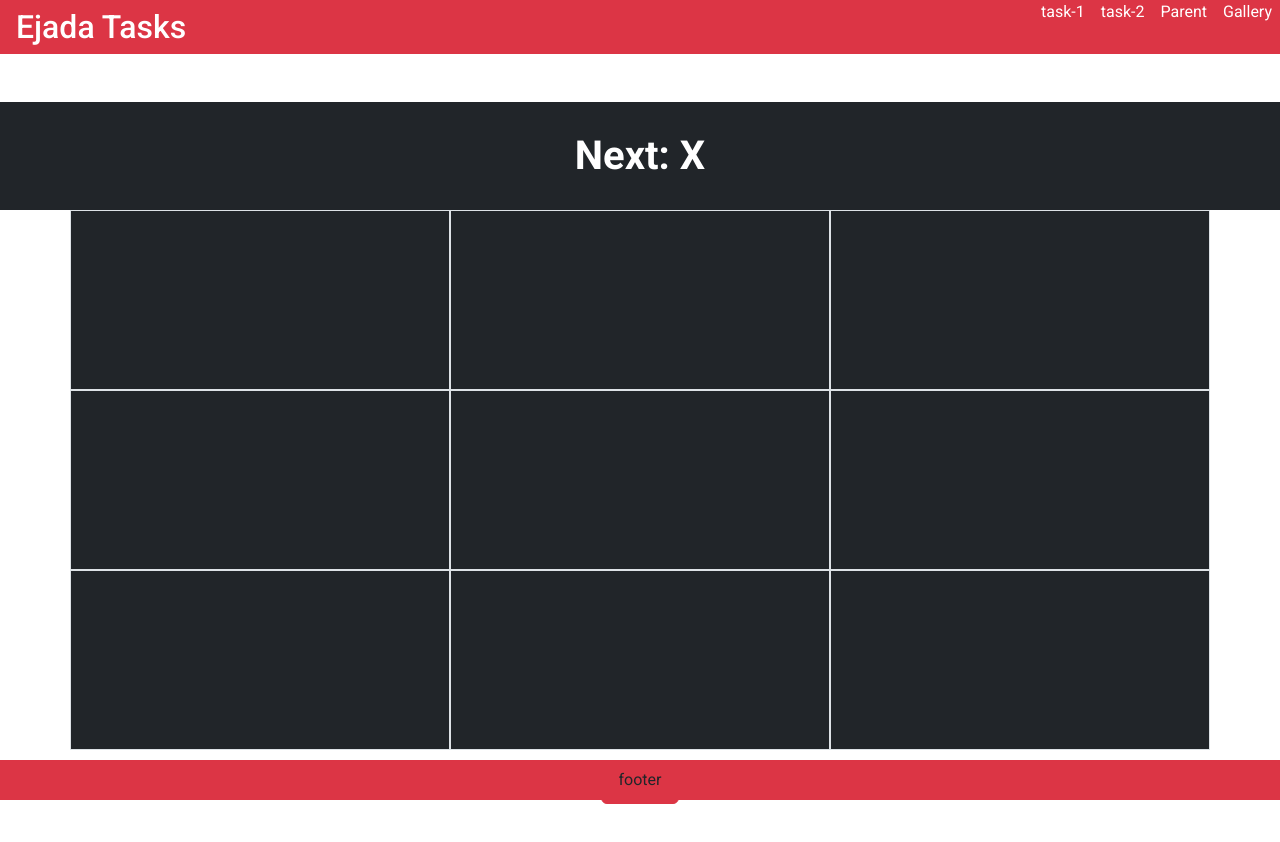
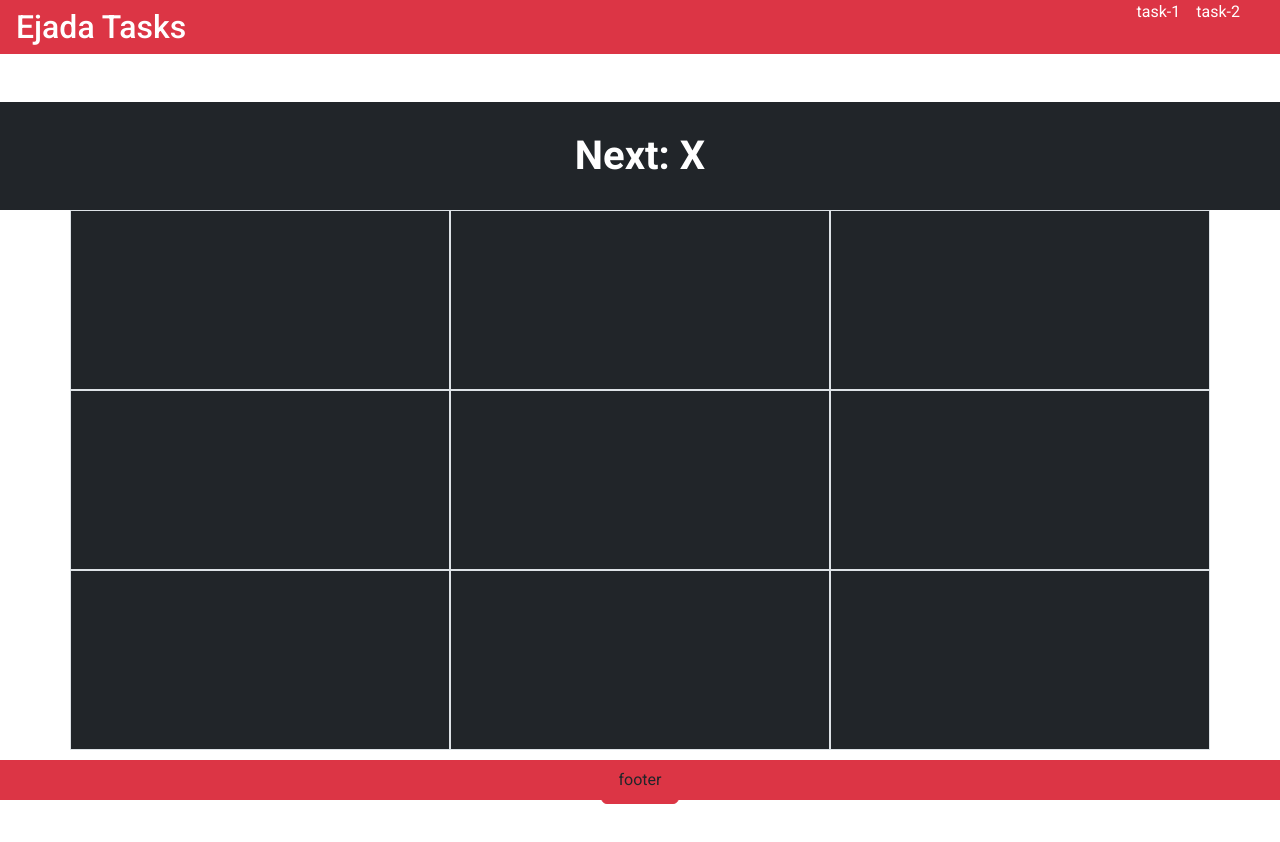
Before and after one commit to Minaessam246/ejada-task-2, a React (Vite) app: page / in a window 1280 px wide. Shown: the top 842 px of the page. Built offline with nearby package versions, Linux system fonts and the light colour scheme; a web font is replaced by a local one.

Commit message:
Remove text from Navbar NavLink items
Removed text from NavLink components for Parent and Gallery.

```diff
--- a/src/components/Navbar.jsx
+++ b/src/components/Navbar.jsx
@@ -11,8 +11,8 @@ export default function Navbar() {
 <ul className=' d-flex'>
     <li className='list-unstyled' > <NavLink className='text-white m-2  text-decoration-none' to="landing">task-1</NavLink> </li>
     <li className='list-unstyled'> <NavLink className='text-white m-2  text-decoration-none' to="home">task-2</NavLink> </li>
-    <li className='list-unstyled' > <NavLink className='text-white m-2  text-decoration-none' to="parent">Parent</NavLink> </li>
-    <li className='list-unstyled' > <NavLink className='text-white m-2  text-decoration-none' to="gallery">Gallery</NavLink> </li>
+    <li className='list-unstyled' > <NavLink className='text-white m-2  text-decoration-none' to="parent"></NavLink> </li>
+    <li className='list-unstyled' > <NavLink className='text-white m-2  text-decoration-none' to="gallery"></NavLink> </li>
 
 
 
```
